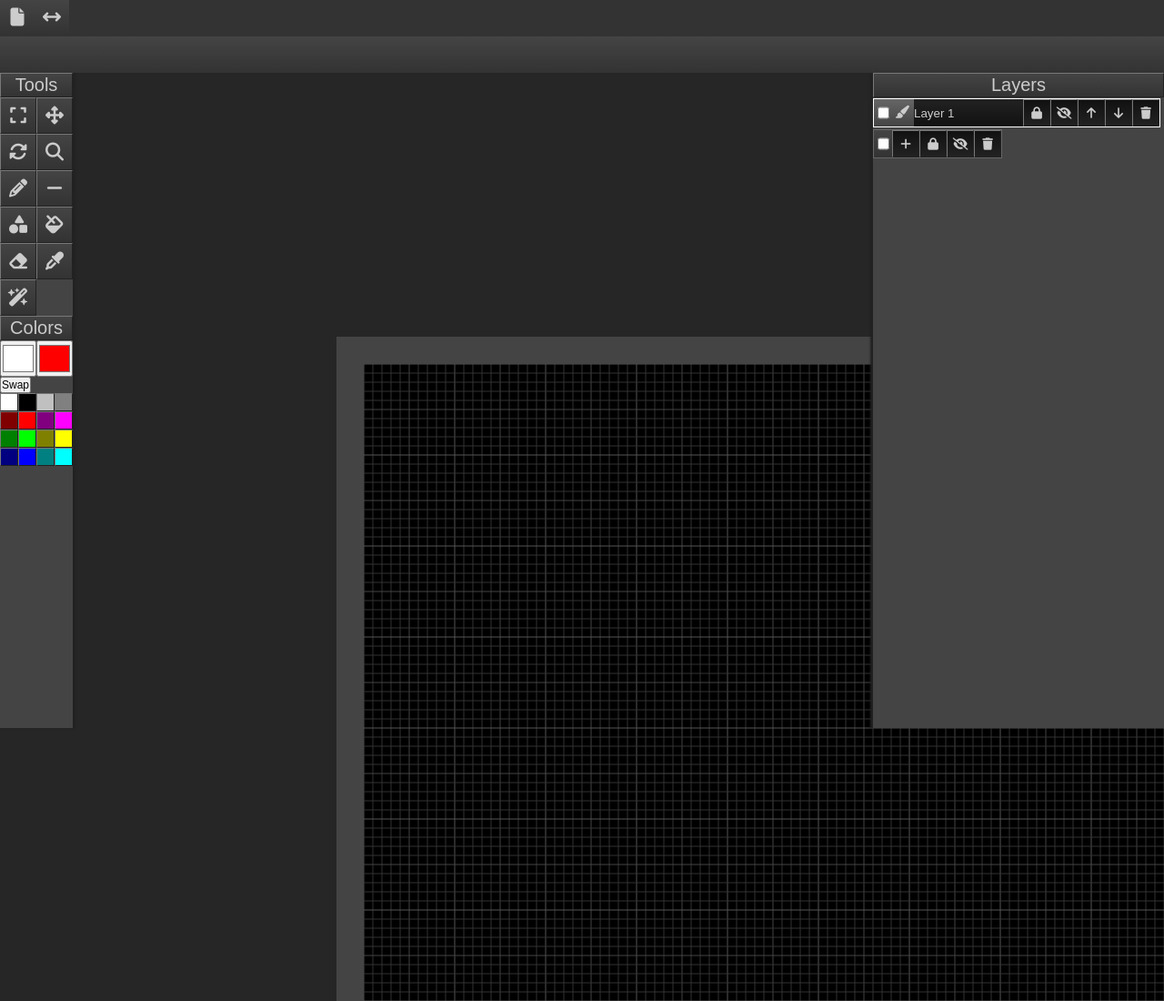
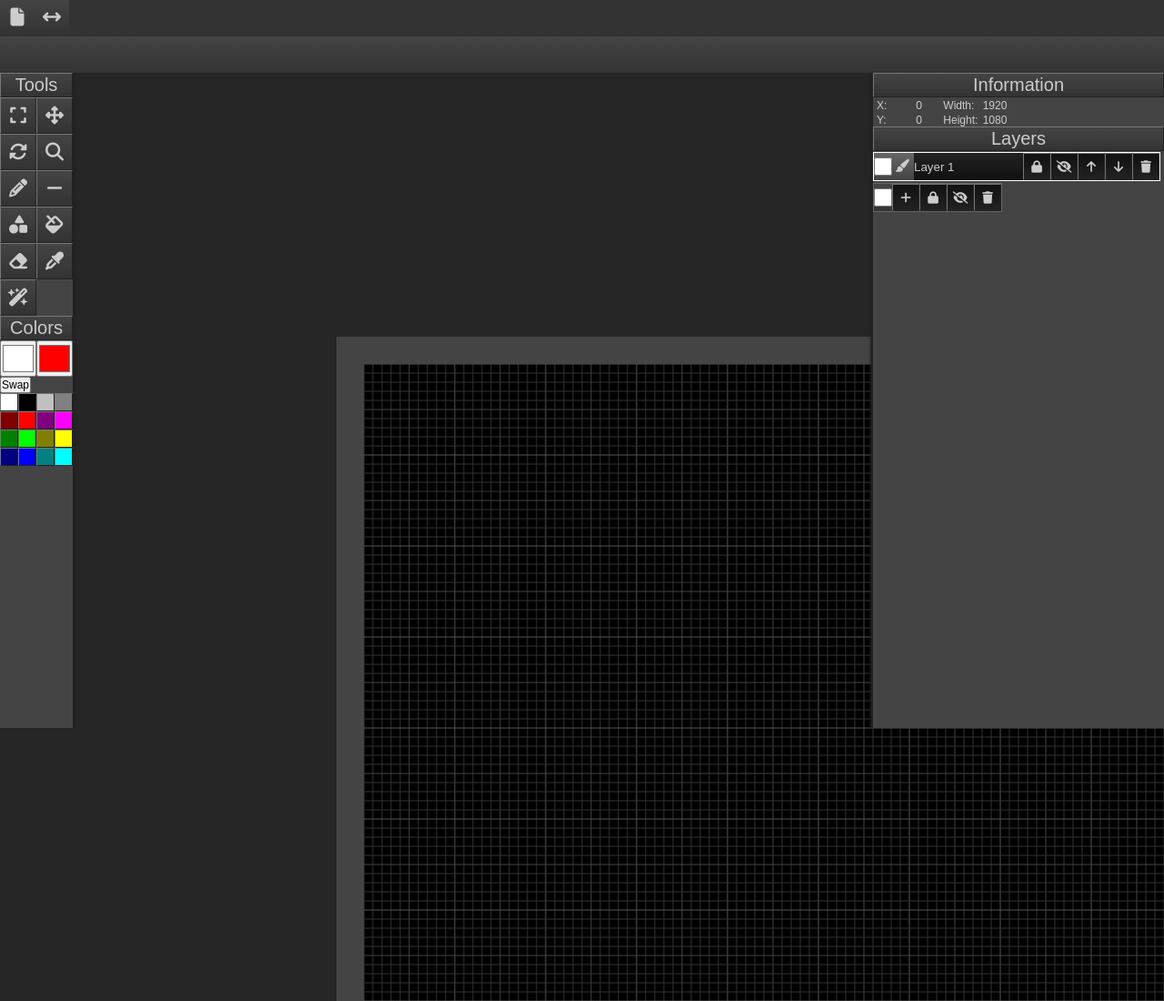
Before and after one commit to mikolajgs/edytor, a plain HTML site: page edytor.html in a window 1280 px wide. Shown: the top 1100 px of the page at 91% size. Drawn offline with Linux system fonts and the light colour scheme.

Commit message:
Add workspace information

```diff
--- /dev/null
+++ b/edytor-edit-info.js
@@ -0,0 +1,23 @@
+class EdytorEditInfo extends HTMLElement {
+    constructor() {
+        super();
+    }
+
+    connectedCallback() {
+        this.id = "edit_info"
+        this.innerHTML = '<p><label>X:</label> <span id="position_x">0</span><label>Width:</label> <span id="size_width">0</span></p>'
+            + '<p><label>Y:</label> <span id="position_y">0</span><label>Height:</label> <span id="size_height">0</span></p>';
+    }
+
+    SetSize(w, h) {
+        document.getElementById("size_width").innerHTML = w.toString();
+        document.getElementById("size_height").innerHTML = h.toString();
+    }
+
+    SetPosition(x, y) {
+        document.getElementById("position_x").innerHTML = x.toString();
+        document.getElementById("position_y").innerHTML = y.toString();
+    }
+}
+
+window.customElements.define('edytor-edit-info', EdytorEditInfo);
--- a/edytor-pad.js
+++ b/edytor-pad.js
@@ -43,6 +43,7 @@ class EdytorPad extends HTMLCanvasElement {
             if ((scope.#mouseDown && !tool.__isMultiClick()) || tool.__isMultiClick()) {
                 tool.__drawMove(e.layerX, e.layerY, e.shiftKey, e.altKey);
             }
+            document.getElementById("edit_info").SetPosition(e.offsetX, e.offsetY);
         });
         this.addEventListener('mouseup', function (e) {
             scope.#mouseDown = false;
--- a/edytor-tool-new-workspace.js
+++ b/edytor-tool-new-workspace.js
@@ -1,5 +1,5 @@
 class EdytorNewWorkspaceTool extends EdytorTool {
-    RequiresPad = false;
+    RequiresPad = true;
 
     constructor() {
         super();
--- a/edytor-tool-resize-workspace.js
+++ b/edytor-tool-resize-workspace.js
@@ -1,5 +1,5 @@
 class EdytorResizeWorkspaceTool extends EdytorTool {
-    RequiresPad = false;
+    RequiresPad = true;
 
     constructor() {
         super();
--- a/edytor-tool.js
+++ b/edytor-tool.js
@@ -14,6 +14,7 @@ class EdytorTool extends HTMLElement {
     this.innerHTML = '<i class="fa-solid ' + className + '" alt="' + alt + '"></i>';
 
     this.addEventListener('click', function () {
+      document.getElementById("edit_info").SetPosition(0, 0);
       document.getElementById('edytor').__selectTool(name);
     });
 
--- a/edytor-workspace.js
+++ b/edytor-workspace.js
@@ -26,6 +26,8 @@ class EdytorWorkspace extends HTMLElement {
         this.style.width = (2 * containerMargin + imageWidth) + 'px';
         this.style.height = (2 * containerMargin + imageHeight) + 'px';
 
+        document.getElementById("edit_info").SetSize(imageWidth, imageHeight);
+
         document.getElementById("workspace_container").SetPosition(containerMargin);
         document.getElementById("workspace_container").SetSize(imageWidth, imageHeight);
     }
--- a/edytor.css
+++ b/edytor.css
@@ -86,7 +86,7 @@ edytor-top {
 
 
 .sidebar_title {
-    font-size: calc(20px);
+    font-size: 20px;
     font-family: arial;
     color: #cccccc;
     text-align: center;
@@ -226,12 +226,37 @@ edytor-layer-tools {
     background-image: linear-gradient(#666666, #444444);
 }
 
+edytor-edit-info p {
+    font-size: 12px;
+    font-family: arial;
+    color: #cccccc;
+    padding: 0;
+    margin: 1px 0 0 4px;
+}
+
+edytor-edit-info label {
+    font-size: 12px;
+    width: 40px;
+    padding: 0;
+    margin: 1px 0 0 0;
+    text-align: left;
+    display: inline-block;
+}
+
+edytor-edit-info span {
+    font-size: 12px;
+    width: 30px;
+    padding: 0;
+    margin: 1px 0 0 0;
+    text-align: left;
+    display: inline-block;
+}
+
 edytor-layer-list-layer input[type=checkbox],
-edytor-layer-tools input[type=checkbox],
-{
-width: 20px;
-margin: 0;
-padding: 0px;
+edytor-layer-tools input[type=checkbox] {
+    width: 20px;
+    margin: 0;
+    padding: 0px;
 }
 
 edytor-layer-list-layer label {
--- a/edytor.html
+++ b/edytor.html
@@ -37,6 +37,7 @@
     <script src="edytor-tool-color-picker.js"></script>
     <script src="edytor-tool-magic-wand.js"></script>
     <script src="edytor-properties.js"></script>
+    <script src="edytor-edit-info.js"></script>
     <script src="edytor-layer-list.js"></script>
     <script src="edytor-layer-list-layer.js"></script>
     <script src="edytor-layer-tools.js"></script>
@@ -78,6 +79,10 @@
             </div>
         </edytor-left>
         <edytor-right>
+            <div class="sidebar_title">Information</div>
+            <div class="sidebar_container"></div>
+                <edytor-edit-info></edytor-edit-info>
+            </div>
             <div class="sidebar_title">Layers</div>
             <div class="sidebar_container">
                 <edytor-layer-list></edytor-layer-list>
```
Also changed, not shown: 1 other file.
